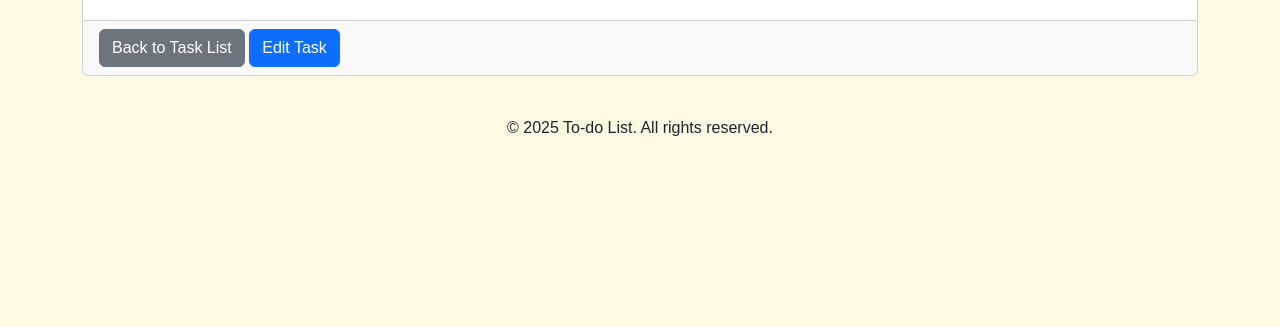
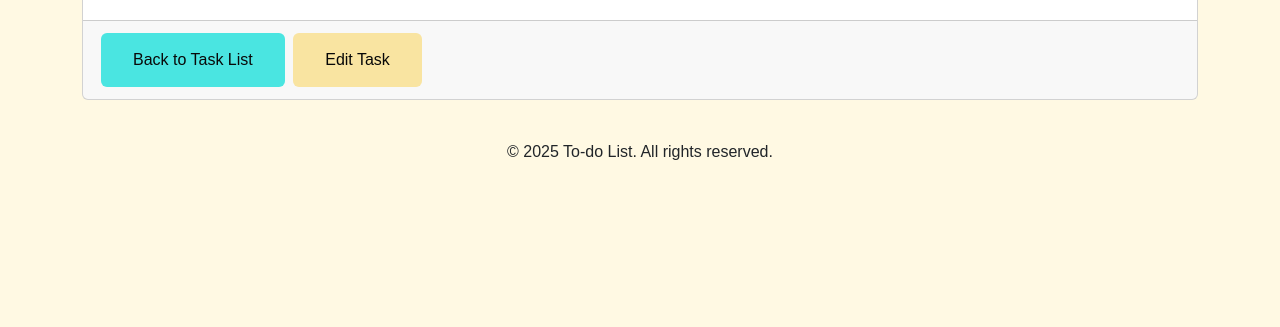
Before and after one commit to Edite10/Parents_todo_list, a Django app: template todo/templates/todo/task_detail.html in a window 1280 px wide. Shown: the part 410-737 px from the top of the page. Run offline with Django 4.2, Linux system fonts and the light colour scheme; the template is opened without the code that fills it, so the values that code supplies are empty.

Commit message:
added css to crud base html pages

```diff
--- a/todo/templates/todo/create_todo.html
+++ b/todo/templates/todo/create_todo.html
@@ -1,4 +1,4 @@
-{% LOAD STATIC %}
+
 {% extends 'base.html' %}
 
 {% block title %}Parents ToDO Create Item Page{% endblock title %}
--- a/todo/templates/todo/task_detail.html
+++ b/todo/templates/todo/task_detail.html
@@ -18,8 +18,8 @@
         <p class="card-text"><strong>Last Updated:</strong> {{ task.updated_at|date:"D, M d, Y H:i" }}</p>
     </div>
     <div class="card-footer">
-        <a href="{% url 'view' %}" class="btn btn-secondary">Back to Task List</a>
-        <a href="{% url 'update_todo' task.id %}" class="btn btn-primary">Edit Task</a>
+        <a href="{% url 'view' %}" class="btn btn-secondary btn-blue">Back to Task List</a>
+        <a href="{% url 'update_todo' task.id %}" class="btn btn-primary btn-yellow">Edit Task</a>
     </div>
 </div>
 {% endblock %}
```
Also changed, not shown: todo/templates/todo/update_todo.html (+6 -1 lines).
